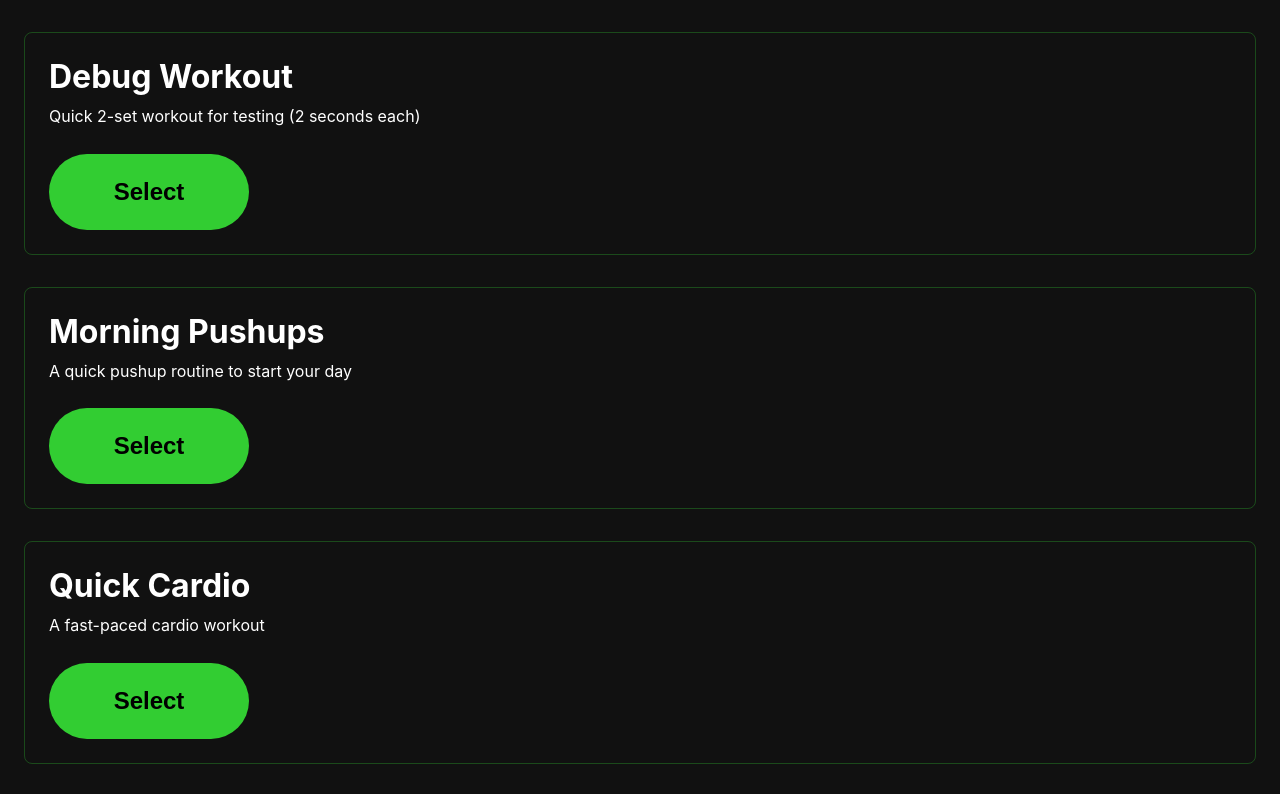
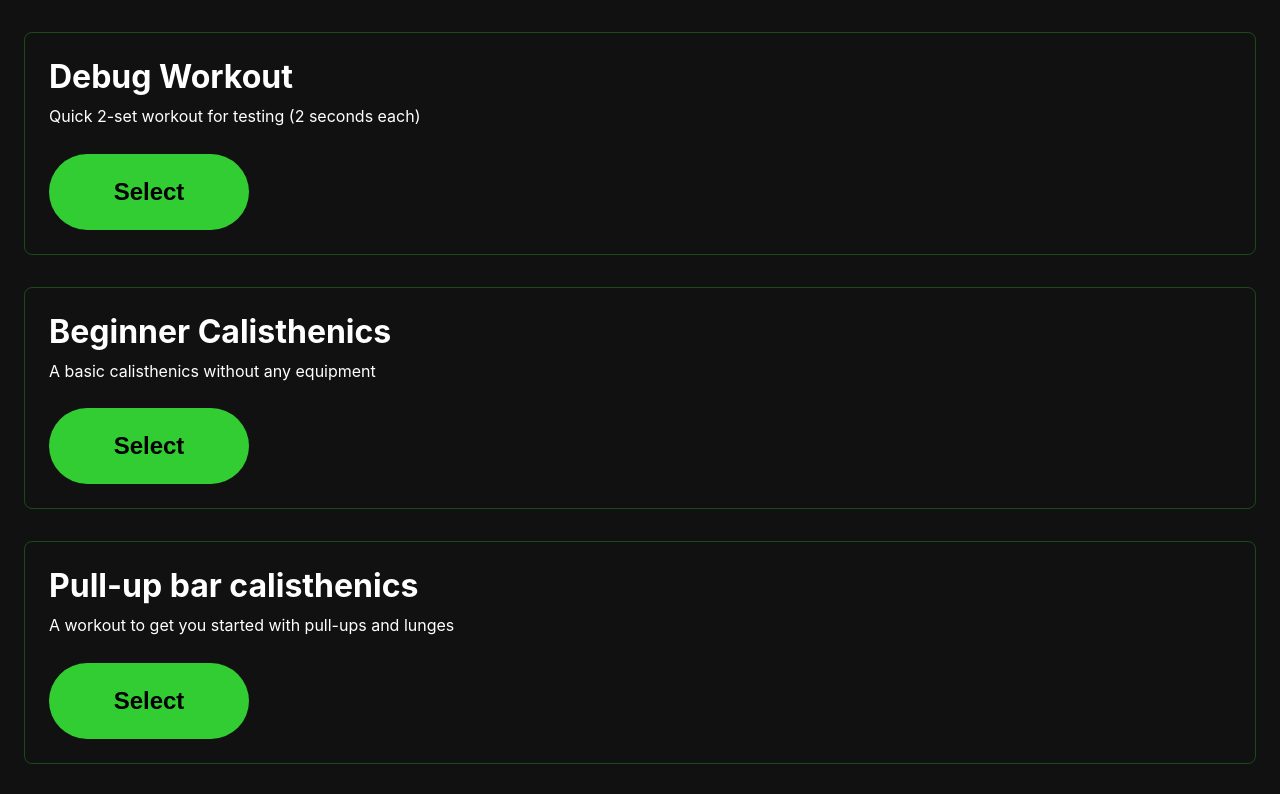
Before and after one commit to Luftare/workout-timer, a React (Vite) app: page / in a window 1280 px wide. Shown: the top 794 px of the page. Built offline with nearby package versions, Linux system fonts and the light colour scheme.

Commit message:
add workouts

```diff
--- a/src/data/workouts.ts
+++ b/src/data/workouts.ts
@@ -36,6 +36,132 @@ export const DEFAULT_WORKOUTS: Workout[] = [
         description: "Second test set.",
         isRest: false,
         isTimed: true,
+      },
+    ],
+  },
+  {
+    id: "beginner-calisthenics",
+    name: "Beginner Calisthenics",
+    description: "A basic calisthenics without any equipment",
+    sets: [
+      {
+        id: "1",
+        name: "Pushups",
+        durationSeconds: 10,
+        description: "3x10",
+        isRest: false,
+        isTimed: false,
+      },
+      {
+        id: "2",
+        name: "Hollow Body Hold",
+        durationSeconds: 30,
+        description: "At your back, lift your hands and feet off the ground.",
+        isRest: false,
+        isTimed: true,
+      },
+      {
+        id: "3",
+        name: "Hollow Body Hold",
+        durationSeconds: 30,
+        description: "At your back, lift your hands and feet off the ground.",
+        isRest: false,
+        isTimed: true,
+      },
+      {
+        id: "4",
+        name: "Hollow Body Hold",
+        durationSeconds: 30,
+        description: "At your back, lift your hands and feet off the ground.",
+        isRest: false,
+        isTimed: true,
+      },
+      {
+        id: "5",
+        name: "Pike Pushups",
+        durationSeconds: 30,
+        description: "3x10",
+        isRest: false,
+        isTimed: false,
+      },
+      {
+        id: "6",
+        name: "L-Sit",
+        durationSeconds: 10,
+        description: "Sit on the ground, lift your body up with your arms.",
+        isRest: false,
+        isTimed: true,
+      },
+      {
+        id: "7",
+        name: "L-Sit",
+        durationSeconds: 10,
+        description: "Sit on the ground, lift your body up with your arms.",
+        isRest: false,
+        isTimed: true,
+      },
+      {
+        id: "8",
+        name: "L-Sit",
+        durationSeconds: 10,
+        description: "Sit on the ground, lift your body up with your arms.",
+        isRest: false,
+        isTimed: true,
+      },
+    ],
+  },
+  {
+    id: "pull-up-bar-calisthenics",
+    name: "Pull-up bar calisthenics",
+    description: "A workout to get you started with pull-ups and lunges",
+    sets: [
+      {
+        id: "1",
+        name: "Pushups",
+        durationSeconds: 10,
+        description: "Until failure.",
+        isRest: false,
+        isTimed: false,
+      },
+      {
+        id: "2",
+        name: "Pushups",
+        durationSeconds: 10,
+        description: "Until failure.",
+        isRest: false,
+        isTimed: false,
+      },
+      {
+        id: "3",
+        name: "Pull-ups",
+        durationSeconds: 10,
+        description: "Until failure.",
+        isRest: false,
+        isTimed: false,
+      },
+      {
+        id: "4",
+        name: "Pull-ups",
+        durationSeconds: 10,
+        description: "Until failure.",
+        isRest: false,
+        isTimed: false,
+      },
+      {
+        id: "5",
+        name: "Lunges",
+        durationSeconds: 10,
+        description: "Until failure.",
+        isRest: false,
+        isTimed: false,
+      },
+      {
+        id: "6",
+        name: "Lunges",
+        durationSeconds: 10,
+        description: "Until failure.",
+        isRest: false,
+        isTimed: false,
       },
     ],
   },
```
